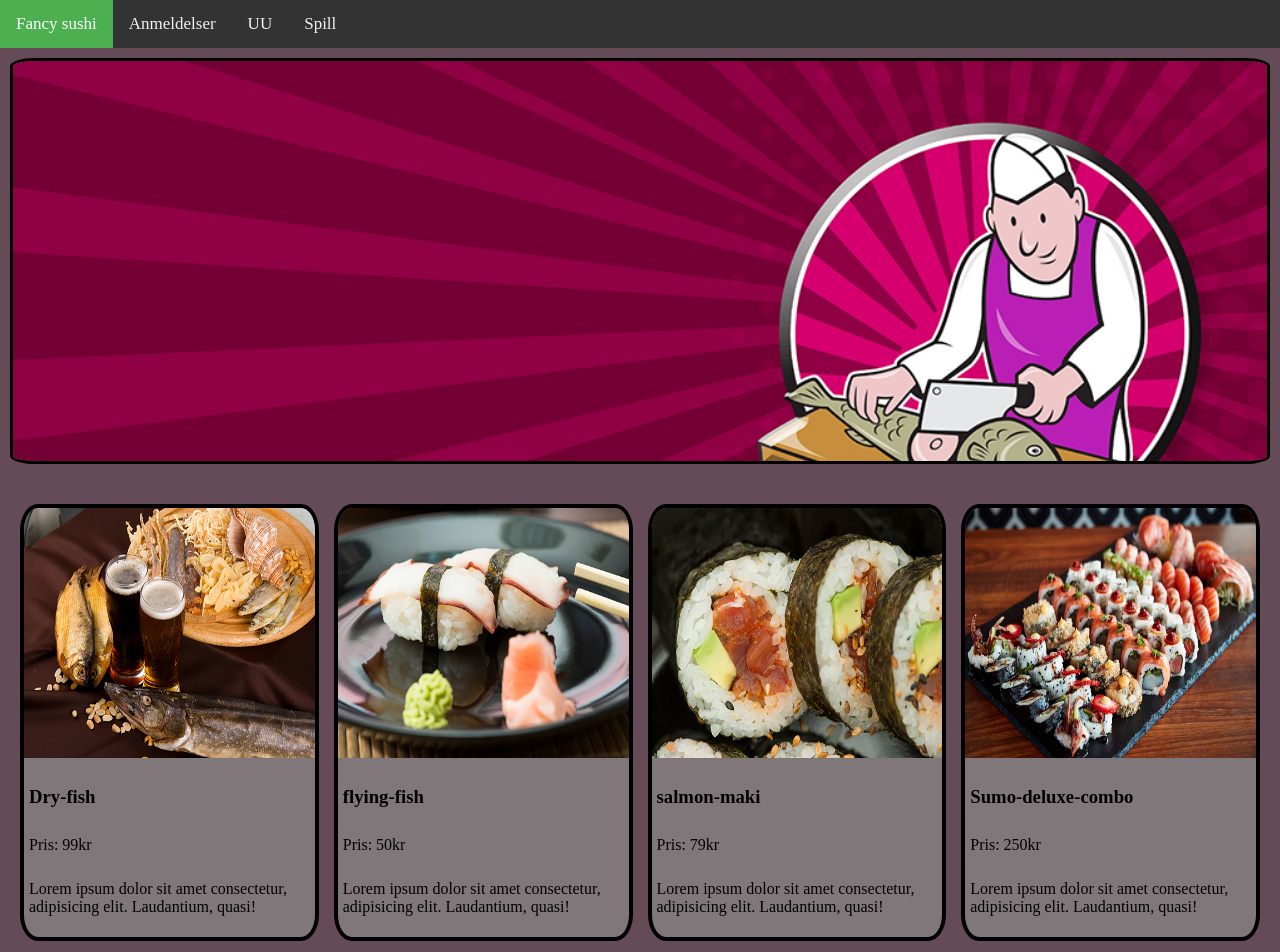
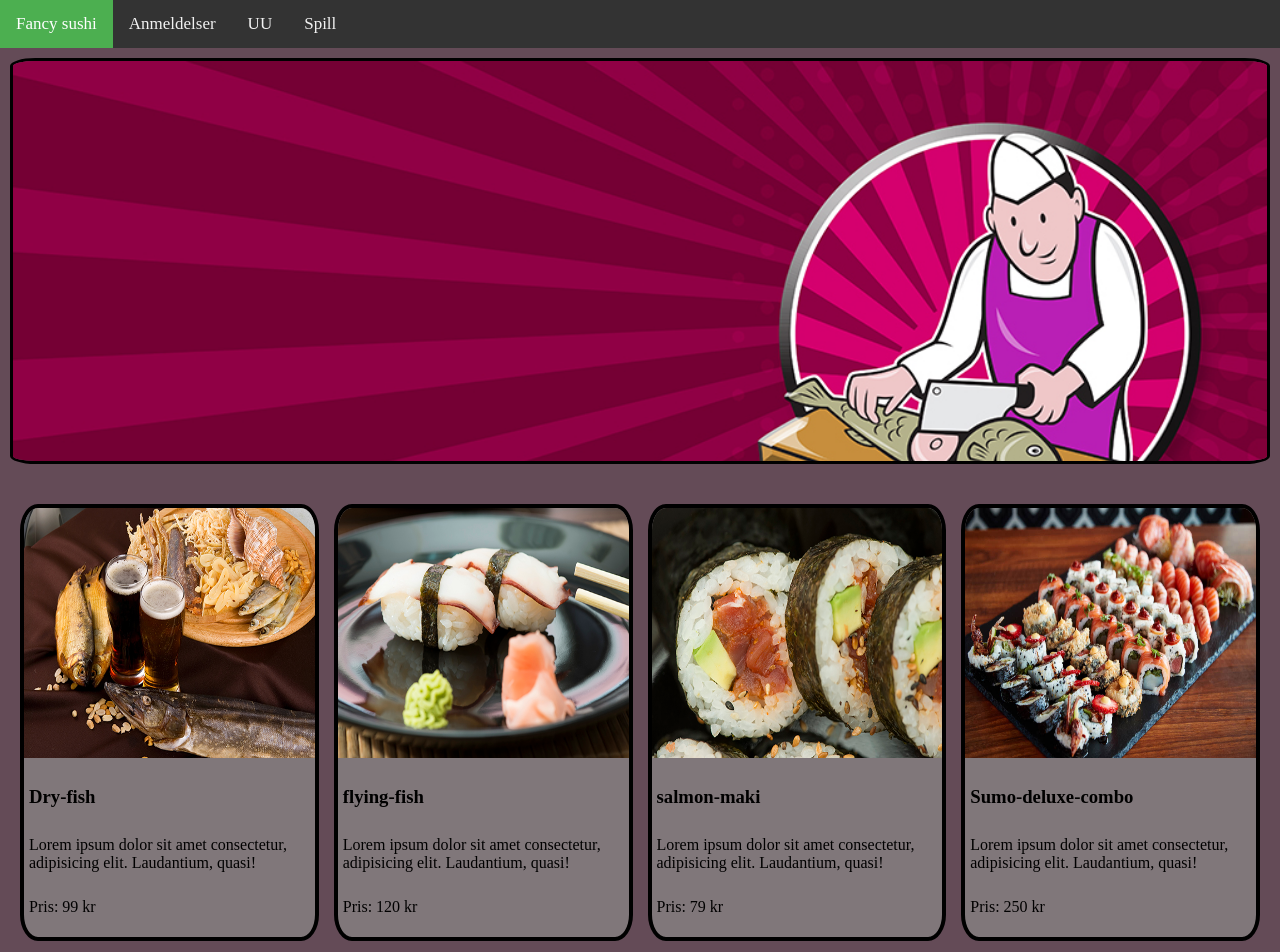
Before and after one commit to AHausken/Webutvikling-gruppe8, a plain HTML site: page Index.html in a window 1280 px wide. Shown: the top 952 px of the page. Drawn offline with Linux system fonts and the light colour scheme.

Commit message:
added forEach func to index.html

```diff
--- a/CSS/Style.css
+++ b/CSS/Style.css
@@ -58,7 +58,7 @@ body{
 }
 
 
-.food-section{
+#food-section{
     display: grid;
     grid-template-columns: repeat(4, 1fr);
     grid-template-rows: repeat(2,1fr);
@@ -66,7 +66,7 @@ body{
     margin: 5px;
 }
 
-.food-section article{
+#food-section article{
     grid-column: auto / span 4;
     border: 4px solid black;
     background-color: rgba(136, 132, 132, 0.774);
@@ -75,7 +75,7 @@ body{
     overflow: hidden;
 }
 
-.food-section article:hover{
+#food-section article:hover{
     border: 4px solid rgb(164, 224, 107);
 }
 
@@ -92,16 +92,16 @@ footer{
 }
 
 @media (min-width: 768px){
-    .food-section article{
+    #food-section article{
         grid-column: auto / span 2;
     }
 }
 
 @media (min-width: 978px){
-    .food-section article{
+    #food-section article{
         grid-column: auto / span 1;
     }
-    .food-section{
+    #food-section{
         margin: 20px;
     }
     .banner{
--- a/Index.html
+++ b/Index.html
@@ -31,9 +31,12 @@
 
         <main>
 
-            <section class="food-section">
+            <section id="food-section">
 
-                    <article>
+
+                <!--
+
+                     <article>
                     <img id="food-sec" src="Bilder/dry-fish.jpg">
                     <h3>Dry-fish</h3>
                     <p>Pris: 99kr</p>
@@ -88,6 +91,9 @@
                     <p>Pris: 125kr</p>
                     <p>Lorem ipsum dolor sit amet consectetur, adipisicing elit. Laudantium, quasi!</p>
                 </article>
+                -->
+
+
 
 
 
@@ -107,6 +113,8 @@
 
     </div>
     <script src="JS/nav-bar.js"></script>
+    <script src="JS/sushi.js"></script>
+    <script src="JS/output.js"></script>
     <script src="https://kit.fontawesome.com/49f8d126a2.js" crossorigin="anonymous"></script>
 </body>
 
--- /dev/null
+++ b/JS/output.js
@@ -0,0 +1,13 @@
+
+var output = document.getElementById('food-section');
+
+meals.forEach(function(food){
+    output.innerHTML += `
+    <article>
+    <img id="food-sec" src="Bilder/${ food.imageSrc }">
+    <h3>${food.name}</h3>
+    <p>${food.info}</p>
+    <p> Pris: ${food.price} kr</p>
+    </article>
+    `;
+});
--- a/JS/sushi.js
+++ b/JS/sushi.js
@@ -1,8 +1,6 @@
 
 
-const getFoodCard = () => {
-
-    return foodArray = [
+const meals = [
         {
             id: 1,
             name: "Dry-fish",
@@ -22,7 +20,7 @@ const getFoodCard = () => {
         {
             id: 3,
             name: "salmon-maki" ,
-            imageSrc: "salamon-maki.jpg",
+            imageSrc: "salmon-maki.jpg",
             price: 79,
             info: "Lorem ipsum dolor sit amet consectetur, adipisicing elit. Laudantium, quasi!"
         },
@@ -30,7 +28,7 @@ const getFoodCard = () => {
         {
             id: 4,
             name: "Sumo-deluxe-combo",
-            imageSrc: "sumo_deluxe-combo-16_9.jpg",
+            imageSrc: "Sumo-deluxe-combo-16_9.jpg",
             price: 250,
             info: "Lorem ipsum dolor sit amet consectetur, adipisicing elit. Laudantium, quasi!"
         },
@@ -66,5 +64,4 @@ const getFoodCard = () => {
             price: 105,
             info: "Lorem ipsum dolor sit amet consectetur, adipisicing elit. Laudantium, quasi!"
         }
-];
-}
+]
```
